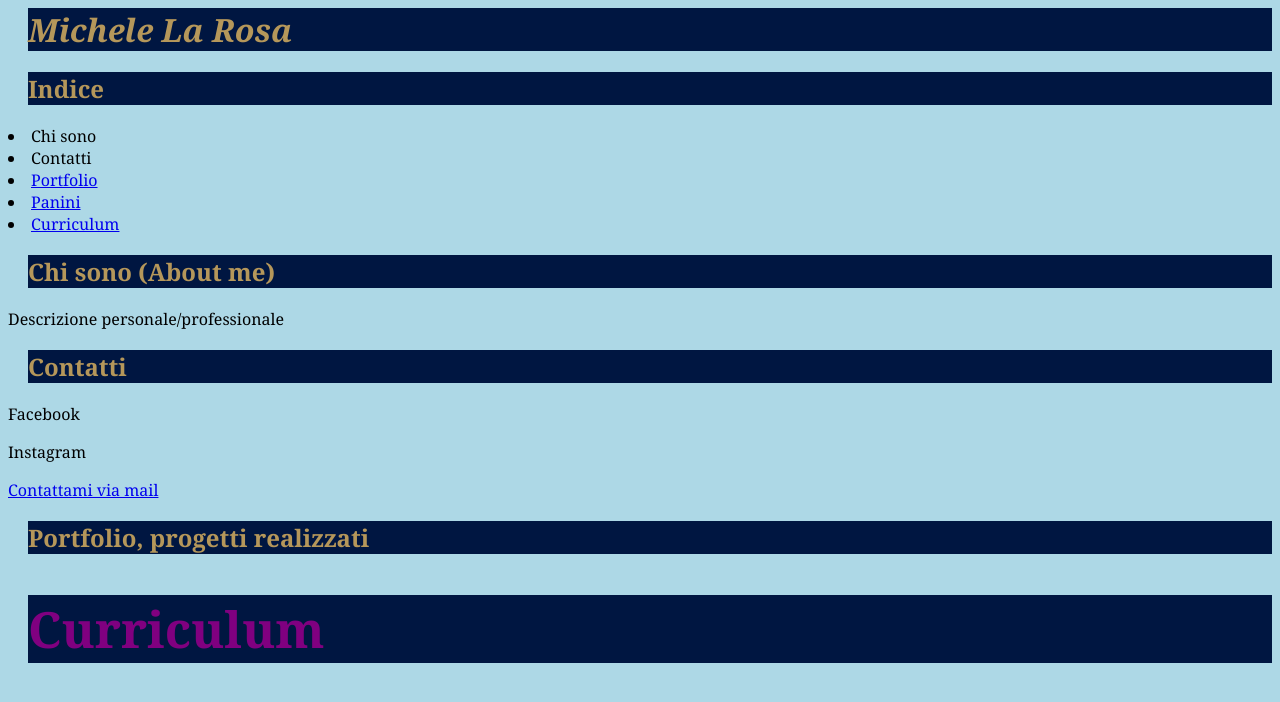
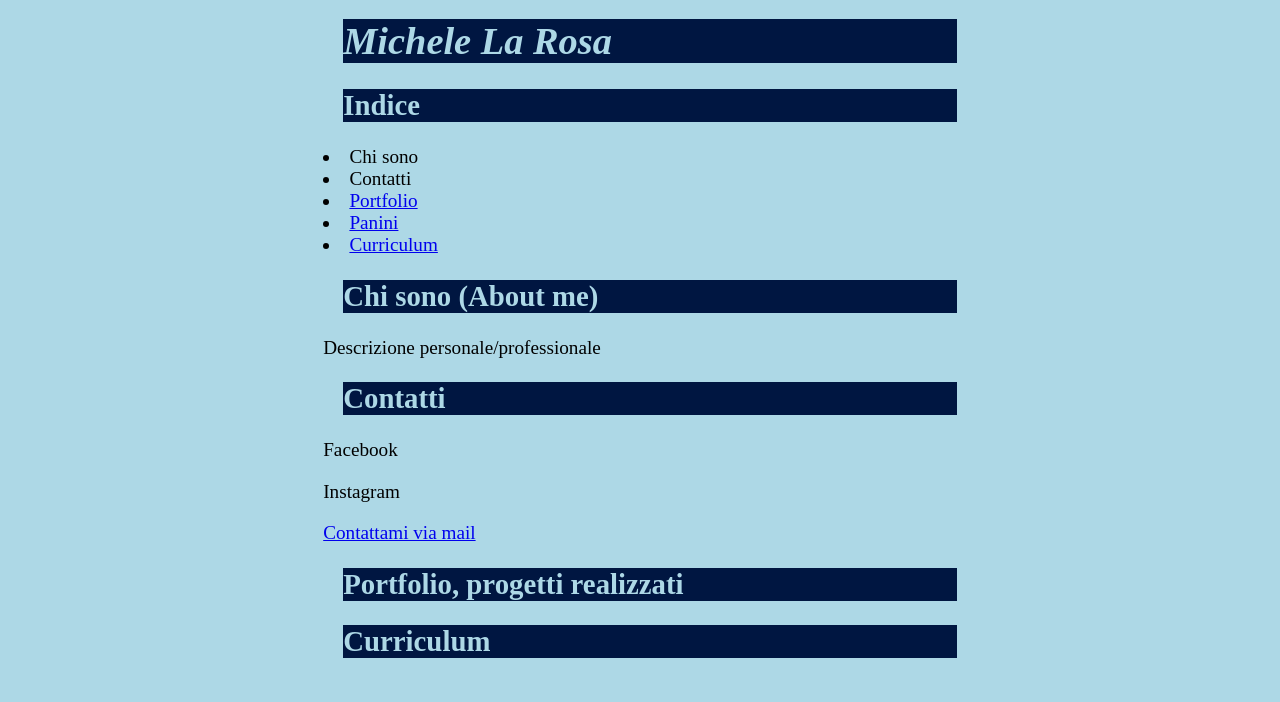
Before and after one commit to LinoLaRosa/elementi, a plain HTML site: page index.html in a window 1280 px wide. Drawn offline with Linux system fonts and the light colour scheme.

Commit message:
Aggiunta raleway

```diff
--- a/style.css
+++ b/style.css
@@ -1,14 +1,16 @@
 
 h1,h2{
-  color:RGB(181,151,90);
+  color:lightblue;
   background-color:RGB(0,22,65);
   margin-left:20px;
+
 }
 
-#curriculum {
-  color:purple;
-  font-size:50px;
-}
 body{
 background-color: lightblue;
-font-family: georgia
+font: 1.2em Raleway;
+padding: 1em;
+margin: 0 auto;
+max-width: 33em;
+
+}
```
